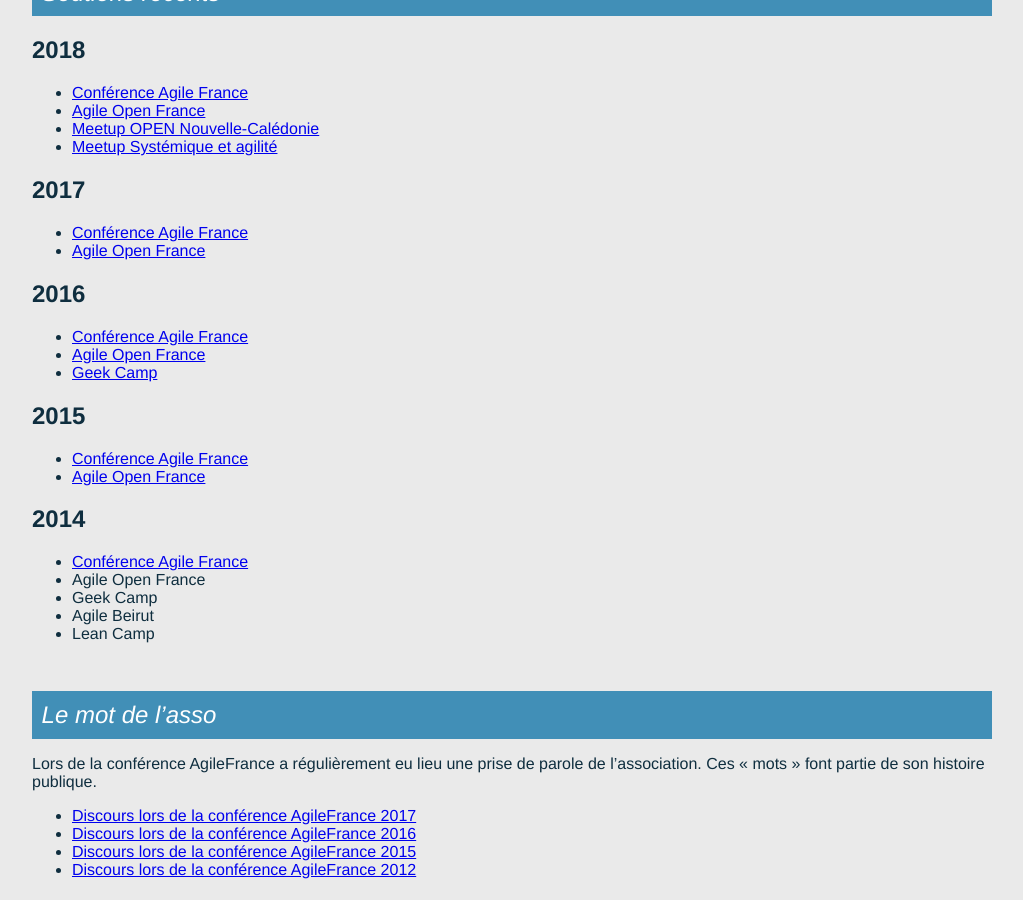
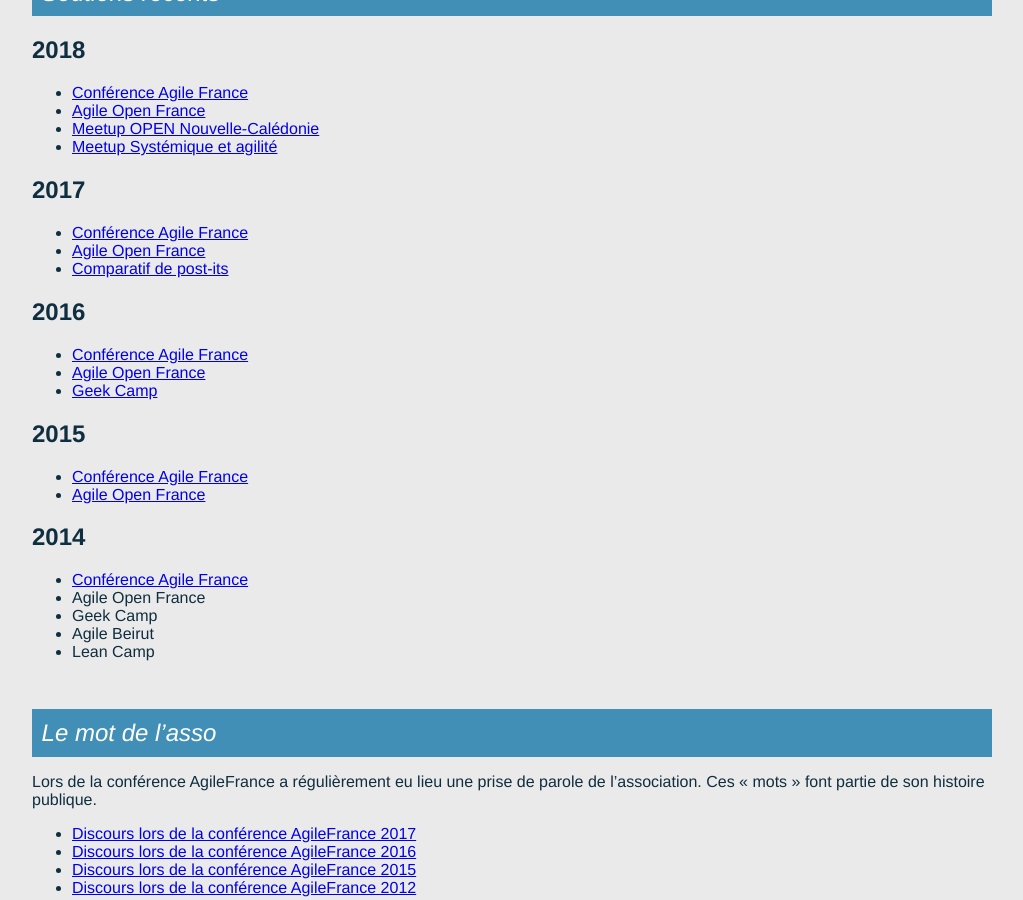
Before and after one commit to AgileFrance/AgileFrance.github.io, a Jekyll site: the page built from _pages/index.md, in a window 1280 px wide and 900 px high, scrolled down 667 px. Shown: the whole window, without its empty margins (128-1151 px from the left). Built offline with Jekyll 4.4.1, drawn with Linux system fonts in a browser that asks for light colours; our own code applies the rules of GitHub Pages for plain Markdown files.

Commit message:
Ajoute le comparatif de post-its en soutien 2017

```diff
--- a/_pages/index.md
+++ b/_pages/index.md
@@ -29,6 +29,7 @@
 
 - [Conférence Agile France](https://2017.conf.agile-france.org)
 - [Agile Open France](https://www.yuticket.com/association-agile-france/810a24b6-2765-400b-aacc-da609cec39be-agile-open-france-2017-aof17.html)
+- [Comparatif de post-its](https://medium.com/@MattiSG/stupid-science-i-compared-23-sticky-notes-to-help-you-spare-wallet-and-planet-fc9b97d88503)
 
 ## 2016
 
```
